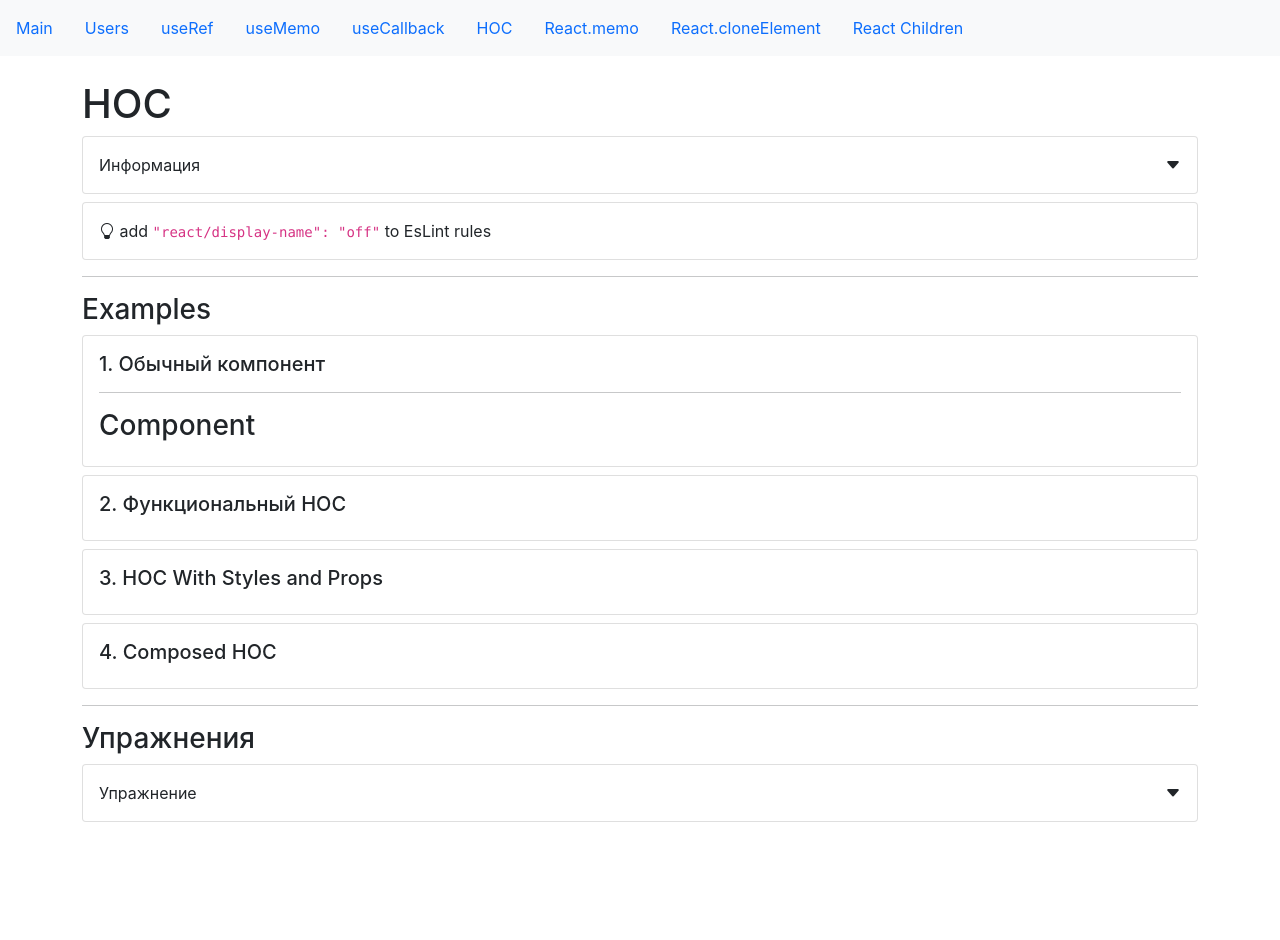
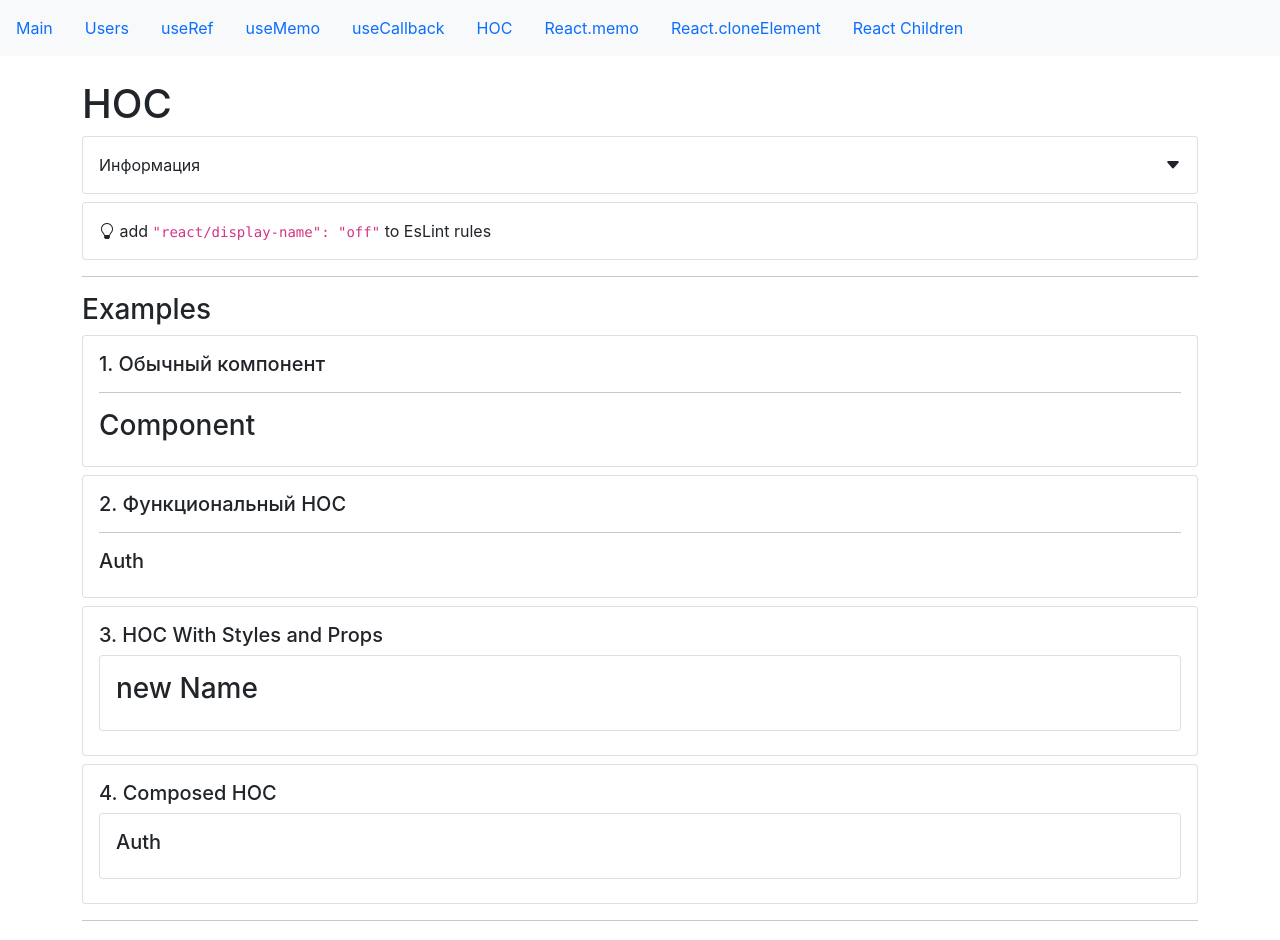
Before and after one commit to harnblaze/start-hooks, a React (Create React App) app: page /hoc in a window 1280 px wide. Shown: the top 940 px of the page. Before the commit the page ends 890 px from the top, so only its background shows below. Built offline with nearby package versions, Linux system fonts and the light colour scheme.

Commit message:
Higher-Order Component

```diff
--- a/package.json
+++ b/package.json
@@ -13,7 +13,7 @@
         "react": "^18.2.0",
         "react-dom": "^18.2.0",
         "react-router-dom": "^5.3.0",
-        "react-scripts": "4.0.3",
+        "react-scripts": "^5.0.1",
         "react-select": "^5.1.0",
         "web-vitals": "^1.0.1"
     },
--- a/src/app/components/examples/hoc/hocExample.jsx
+++ b/src/app/components/examples/hoc/hocExample.jsx
@@ -4,7 +4,12 @@
 import CardWrapper from "../../common/Card";
 import SmallTitle from "../../common/typografy/smallTitle";
 import Divider from "../../common/divider";
+import withLogin from "./withLogin";
+import withPropsStyles from "./withPropsStyles";
 const HOCExample = () => {
+  const ComponentWithAuth = withLogin(Component);
+  const ComponentWithPropsStyles = withPropsStyles(Component);
+  const NewComponent = withPropsStyles(ComponentWithAuth);
   return (
     <>
       <CardWrapper>
@@ -14,12 +19,16 @@
       </CardWrapper>
       <CardWrapper>
         <SmallTitle>2. Функциональный HOC</SmallTitle>
+        <Divider />
+        <ComponentWithAuth />
       </CardWrapper>
       <CardWrapper>
         <SmallTitle>3. HOC With Styles and Props</SmallTitle>
+        <ComponentWithPropsStyles />
       </CardWrapper>
       <CardWrapper>
         <SmallTitle>4. Composed HOC</SmallTitle>
+        <NewComponent />
       </CardWrapper>
     </>
   );
--- /dev/null
+++ b/src/app/components/examples/hoc/withLogin.jsx
@@ -0,0 +1,13 @@
+import React from "react";
+import SmallTitle from "../../common/typografy/smallTitle";
+
+const withLogin = (Component) => (props) => {
+  const isLogin = localStorage.getItem("auth");
+  return (
+    <>
+      {isLogin ? <Component {...props} /> : <SmallTitle>Auth</SmallTitle>}
+    </>
+  );
+};
+
+export default withLogin;
--- /dev/null
+++ b/src/app/components/examples/hoc/withPropsStyles.jsx
@@ -0,0 +1,11 @@
+import React from "react";
+import CardWrapper from "../../common/Card";
+const withPropsStyles = (Component) => (props) => {
+  return (
+    <CardWrapper>
+      <Component {...props} name="new Name" />
+    </CardWrapper>
+  );
+};
+
+export default withPropsStyles;
```
Also changed, not shown: .eslintrc.js, 1 other file (tests, documents, lock files or other folders). Lines whose indentation alone changed are shown as unchanged.
